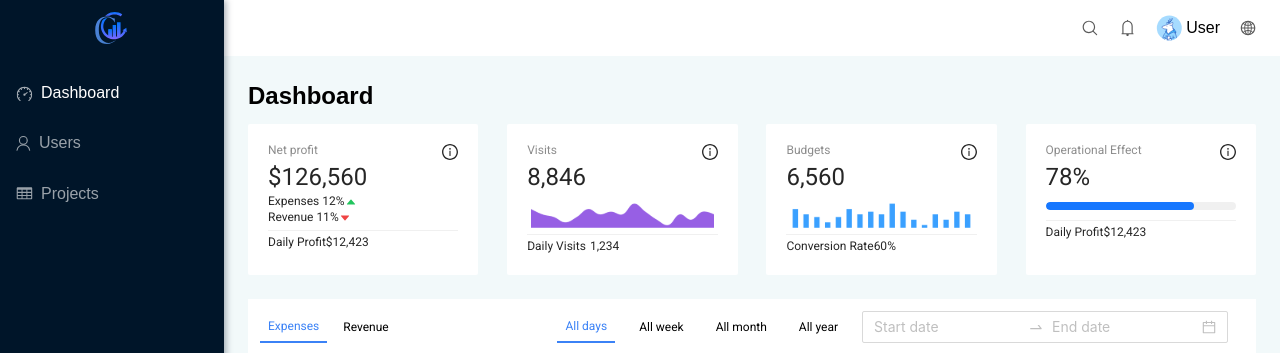
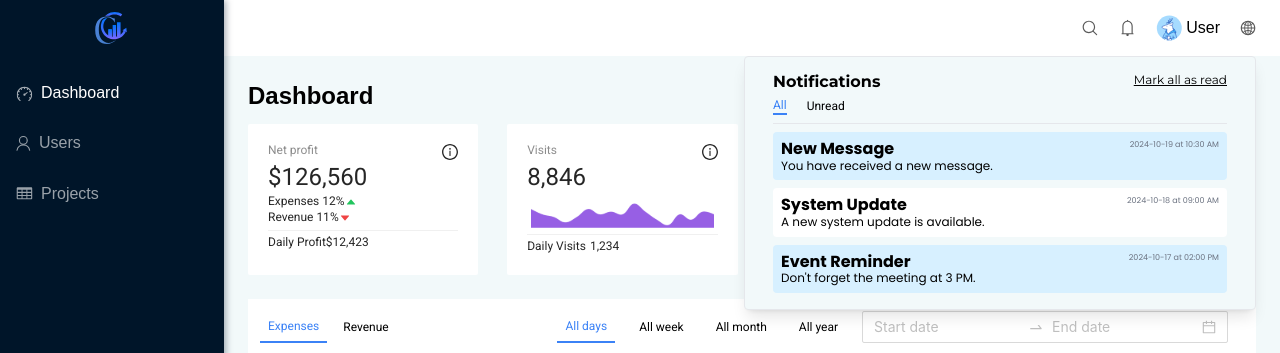
Before and after one commit to dev-fest/fintech_front, a React (Vite) app: page /admin in a window 1280 px wide. Both pictures are taken after a click on the button 1127 px from the left and 28 px from the top of the page. Shown: the top 353 px of the page. Built offline with nearby package versions, Linux system fonts and the light colour scheme.

Commit message:
notifications

```diff
--- a/src/components/Dashboard/NavbarDashboard.jsx
+++ b/src/components/Dashboard/NavbarDashboard.jsx
@@ -1,23 +1,135 @@
-import React from "react";
+import React, { useState } from "react";
 import Search from "../../../public/assests/search.svg";
 import Notification from "../../../public/assests/notif.svg";
 import Language from "../../../public/assests/language.svg";
 import UserPDF from "../../../public/assests/UserPDF.svg";
 
 const NavbarDash = () => {
+  // Sample notification data
+  const [notifications, setNotifications] = useState([
+    {
+      id: 1,
+      title: "New Message",
+      content: "You have received a new message.",
+      date: "2024-10-19",
+      time: "10:30 AM",
+      read: false,
+    },
+    {
+      id: 2,
+      title: "System Update",
+      content: "A new system update is available.",
+      date: "2024-10-18",
+      time: "09:00 AM",
+      read: true,
+    },
+    {
+      id: 3,
+      title: "Event Reminder",
+      content: "Don't forget the meeting at 3 PM.",
+      date: "2024-10-17",
+      time: "02:00 PM",
+      read: false,
+    },
+  ]);
+
+  const [showDropdown, setShowDropdown] = useState(false);
+  const [activeFilter, setActiveFilter] = useState("all");
+
+  // Toggle dropdown visibility
+  const toggleDropdown = () => {
+    setShowDropdown((prev) => !prev);
+  };
+
+  // Mark all notifications as read
+  const markAllAsRead = () => {
+    setNotifications((prevNotifications) =>
+      prevNotifications.map((notification) => ({ ...notification, read: true }))
+    );
+    console.log("All notifications marked as read");
+  };
+
+  // Filter notifications based on read status
+  const getFilteredNotifications = () => {
+    if (activeFilter === "all") {
+      return notifications;
+    }
+    return notifications.filter((n) => (activeFilter === "unread" ? !n.read : n.read));
+  };
+
+  const handleFilterChange = (filter) => {
+    setActiveFilter(filter);
+  };
+
   return (
     <nav
       className="w-full h-[7vh] bg-white text-black flex flex-row items-center justify-end px-6 gap-5"
-      style={{ boxShadow: "0px 1.04px 4.16px 0px #0015291F" }} // Inline style for box shadow
+      style={{ boxShadow: "0px 1.04px 4.16px 0px #0015291F" }}
     >
       <button className="flex items-center">
         <img src={Search} alt="Search icon" />
       </button>
-      <button className="flex items-center">
+      <button className="flex items-center" onClick={toggleDropdown}>
         <img src={Notification} alt="Notification icon" />
       </button>
+      {showDropdown && (
+        <div className="absolute right-6 top-[7vh] w-[40vw] bg-[#F2F9FA] border rounded shadow-lg p-4 z-10">
+          <div className="flex flex-col gap-2 px-3">
+            <div className="flex flex-row justify-between font-montserrat">
+              <div className="font-bold">Notifications</div>
+              <div
+                className="underline text-[12px] cursor-pointer"
+                onClick={markAllAsRead}
+              >
+                Mark all as read
+              </div>
+            </div>
+            <div className="flex flex-row items-center justify-start gap-5 font-roboto text-[12px]">
+              <div
+                onClick={() => handleFilterChange("all")}
+                className={`cursor-pointer ${
+                  activeFilter === "all" ? "text-blue-500 border-b-2 border-blue-500" : ""
+                }`}
+              >
+                All
+              </div>
+              <div
+                onClick={() => handleFilterChange("unread")}
+                className={`cursor-pointer ${
+                  activeFilter === "unread" ? "text-blue-500 border-b-2 border-blue-500" : ""
+                }`}
+              >
+                Unread
+              </div>
+            </div>
+            <div className="h-[1px] w-full bg-gray-200"></div>
+            <div className="flex flex-col gap-2 font-poppins">
+              {getFilteredNotifications().map((notification) => (
+                <div
+                  key={notification.id}
+                  className={`p-2 rounded ${
+                    notification.read ? "bg-white" : "bg-[#D7F0FF]"
+                  }`}
+                >
+                  <div className="flex flex-row justify-between" >
+
+                  <div>
+                  <div className="font-semibold "  >{notification.title}</div>
+                  <div className="text-[12px]">{notification.content}</div>
+                  </div>
+                  <div className="text-[8px] text-gray-500">
+                    {notification.date} at {notification.time}
+                  </div>
+                  </div>
+
+                </div>
+              ))}
+            </div>
+          </div>
+        </div>
+      )}
       <div className="flex flex-row justify-center items-center gap-1">
-        <img src={UserPDF} alt="user photo" /> {/* Optional: Make the user photo circular */}
+        <img src={UserPDF} alt="user photo" />
         <div>User</div>
       </div>
       <button className="flex items-center">
```
